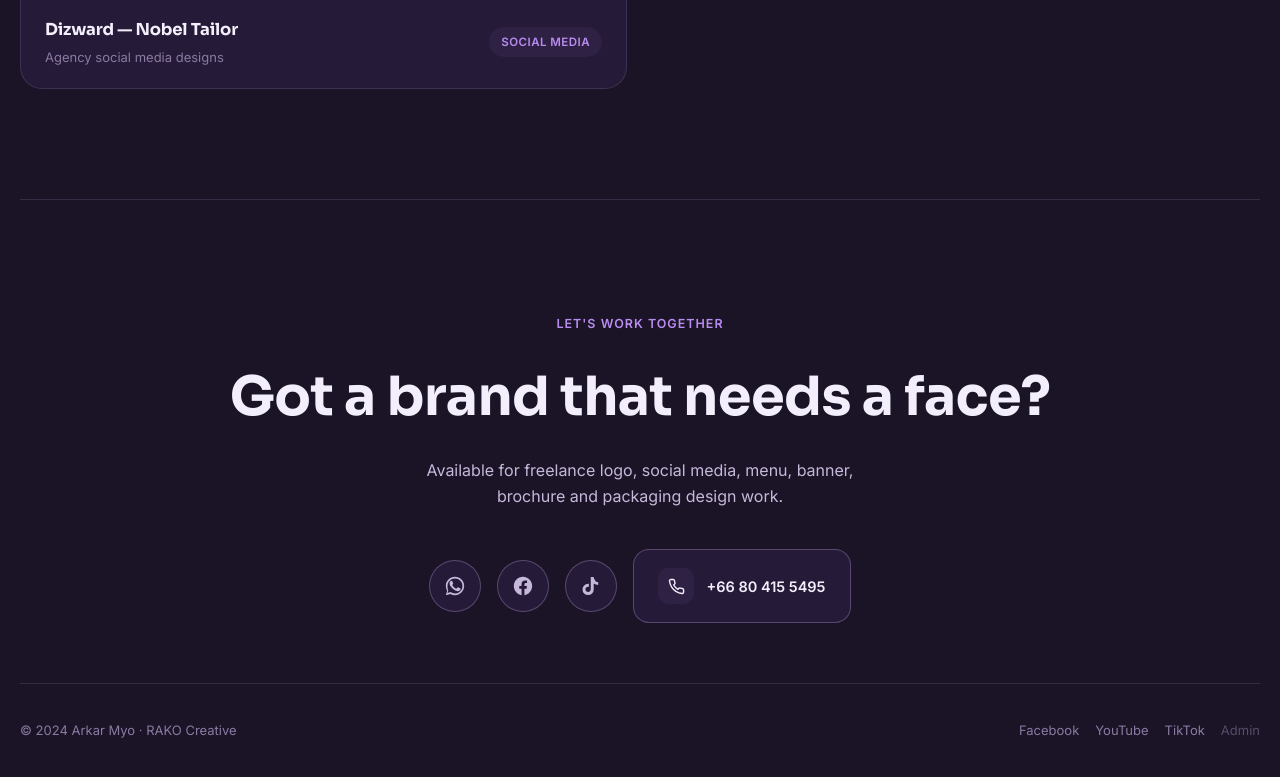
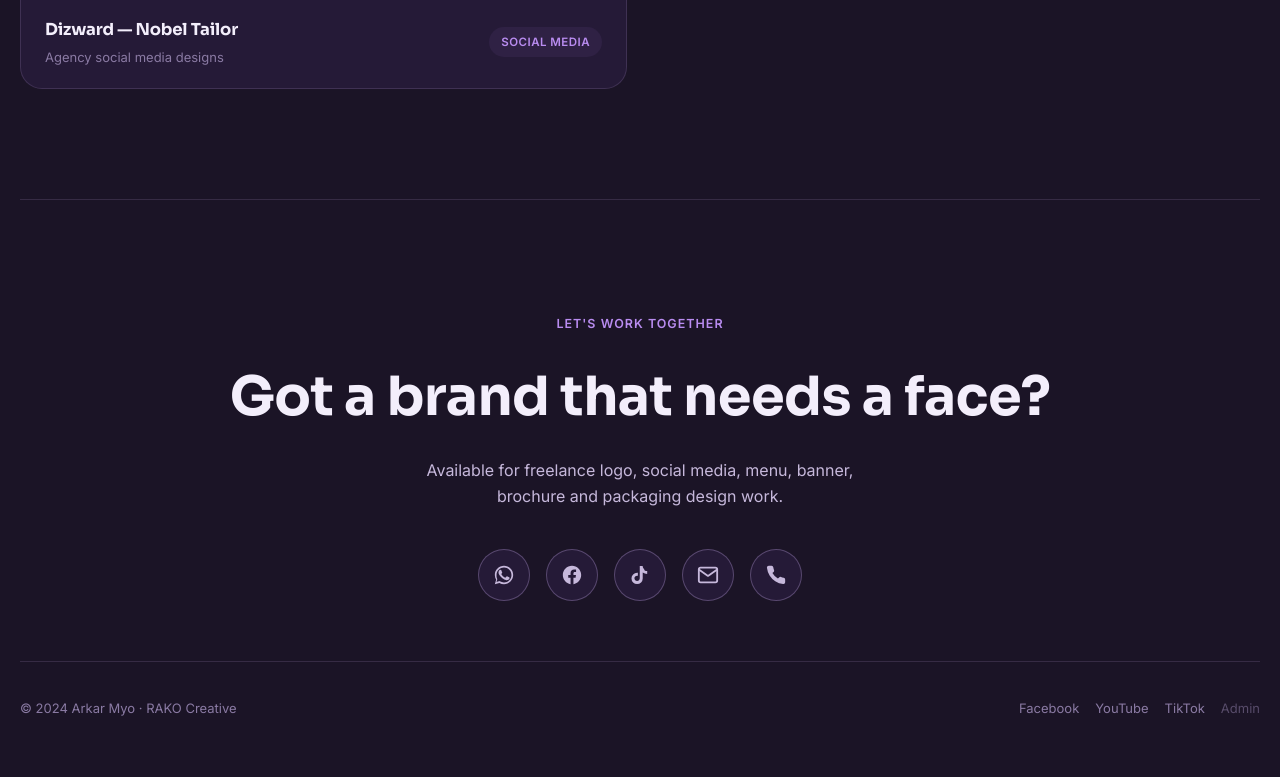
Before and after one commit to luffysama9690-ui/arkar-myo-portfolio, a website: page index.html in a window 1280 px wide. Shown: the part 7909-8686 px from the top of the page. Drawn offline with Linux system fonts and the light colour scheme; no server answers.

Commit message:
Add back email icon and convert phone to icon-only, matching WhatsApp/Facebook/TikTok style (5 consistent icon buttons)

```diff
--- a/index.html
+++ b/index.html
@@ -114,8 +114,12 @@
     <a class="icon-btn tiktok" href="https://www.tiktok.com/@arkarmyo221?_r=1&_t=ZS-99QUMdtmTbR" target="_blank" rel="noopener" aria-label="TikTok">
       <svg viewBox="0 0 24 24" fill="currentColor"><path d="M16.6 5.82c-1.02-.88-1.66-2.16-1.66-3.58h-3.2v13.44c0 1.6-1.3 2.9-2.9 2.9s-2.9-1.3-2.9-2.9 1.3-2.9 2.9-2.9c.3 0 .58.05.85.13v-3.26a6.2 6.2 0 00-.85-.06 6.13 6.13 0 106.13 6.13V9.4a8.35 8.35 0 004.87 1.56V7.76c-1.1 0-2.13-.34-2.99-.94a5.4 5.4 0 01-.25-1z"/></svg>
     </a>
-    <a class="ccard" href="tel:+66804155495">
-      <span class="ic"><svg viewBox="0 0 24 24" fill="none" stroke="currentColor" stroke-width="2" stroke-linecap="round" stroke-linejoin="round" width="17" height="17"><path d="M22 16.92v3a2 2 0 01-2.18 2 19.79 19.79 0 01-8.63-3.07 19.5 19.5 0 01-6-6 19.79 19.79 0 01-3.07-8.67A2 2 0 014.11 2h3a2 2 0 012 1.72c.127.96.361 1.903.7 2.81a2 2 0 01-.45 2.11L8.09 9.91a16 16 0 006 6l1.27-1.27a2 2 0 012.11-.45c.907.339 1.85.573 2.81.7A2 2 0 0122 16.92z"/></svg></span>+66 80 415 5495</a>
+    <a class="icon-btn" href="mailto:arkarmyo164@gmail.com" aria-label="Email">
+      <svg viewBox="0 0 24 24" fill="none" stroke="currentColor" stroke-width="2" stroke-linecap="round" stroke-linejoin="round"><path d="M4 4h16v16H4z" opacity="0"/><path d="M22 6l-10 7L2 6"/><rect x="2" y="4" width="20" height="16" rx="2"/></svg>
+    </a>
+    <a class="icon-btn" href="tel:+66804155495" aria-label="Phone">
+      <svg viewBox="0 0 24 24" fill="currentColor"><path d="M22 16.92v3a2 2 0 01-2.18 2 19.79 19.79 0 01-8.63-3.07 19.5 19.5 0 01-6-6 19.79 19.79 0 01-3.07-8.67A2 2 0 014.11 2h3a2 2 0 012 1.72c.127.96.361 1.903.7 2.81a2 2 0 01-.45 2.11L8.09 9.91a16 16 0 006 6l1.27-1.27a2 2 0 012.11-.45c.907.339 1.85.573 2.81.7A2 2 0 0122 16.92z"/></svg>
+    </a>
   </div>
   <div class="foot-bottom wrap" style="padding-left:0;padding-right:0;">
     <span>© 2024 Arkar Myo · RAKO Creative</span>
```
